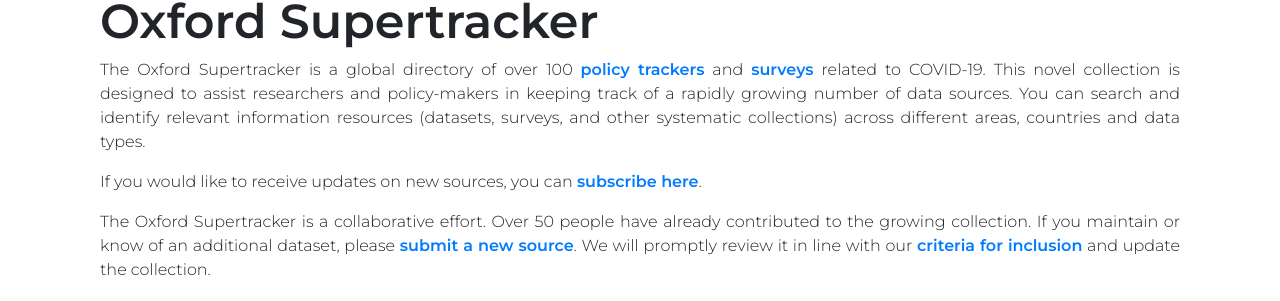
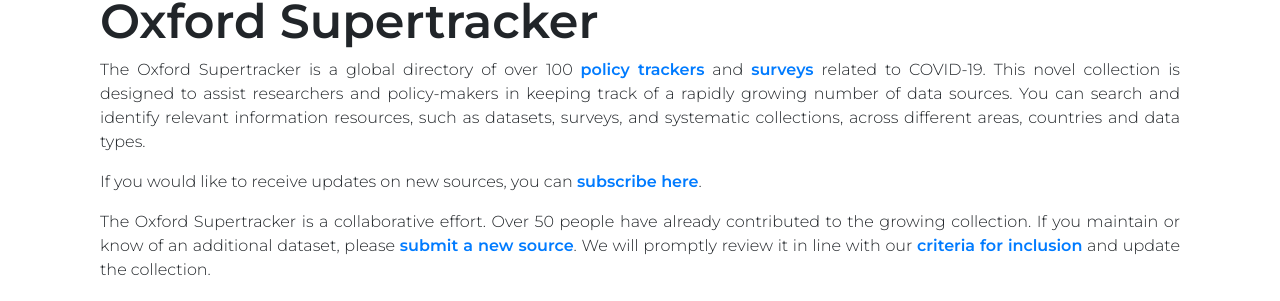
Before and after one commit to lukaslehner/supertracker, a Jekyll site: the page built from index.md, in a window 1280 px wide. Shown: the part 277-578 px from the top of the page. Built offline with Jekyll 4.4.1, drawn with Linux system fonts in a browser that asks for light colours.

Commit message:
fix: content tiny

```diff
--- a/index.md
+++ b/index.md
@@ -10,7 +10,7 @@ order: 0
 
 # Oxford Supertracker
 
-The Oxford Supertracker is a global directory of over 100 **[policy trackers](policy-trackers/)** and **[surveys](surveys/)** related to COVID-19. This novel collection is designed to assist researchers and policy-makers in keeping track of a rapidly growing number of data sources. You can search and identify  relevant information resources (datasets, surveys, and other systematic collections) across different areas, countries and data types.
+The Oxford Supertracker is a global directory of over 100 **[policy trackers](policy-trackers/)** and **[surveys](surveys/)** related to COVID-19. This novel collection is designed to assist researchers and policy-makers in keeping track of a rapidly growing number of data sources. You can search and identify  relevant information resources, such as datasets, surveys, and systematic collections, across different areas, countries and data types.
 
 If you would like to receive updates on new sources, you can **[subscribe here](subscribe/)**.
 
```
